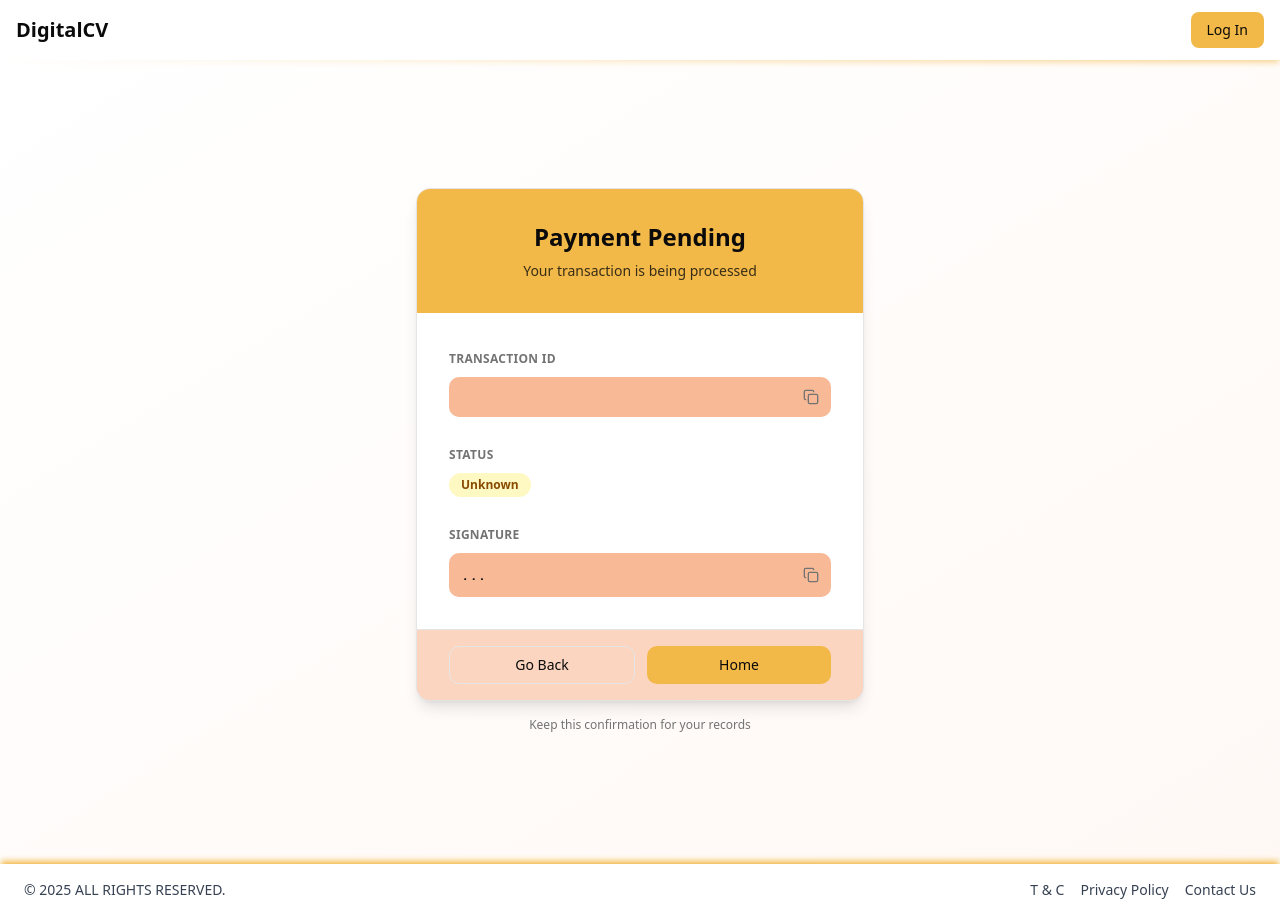
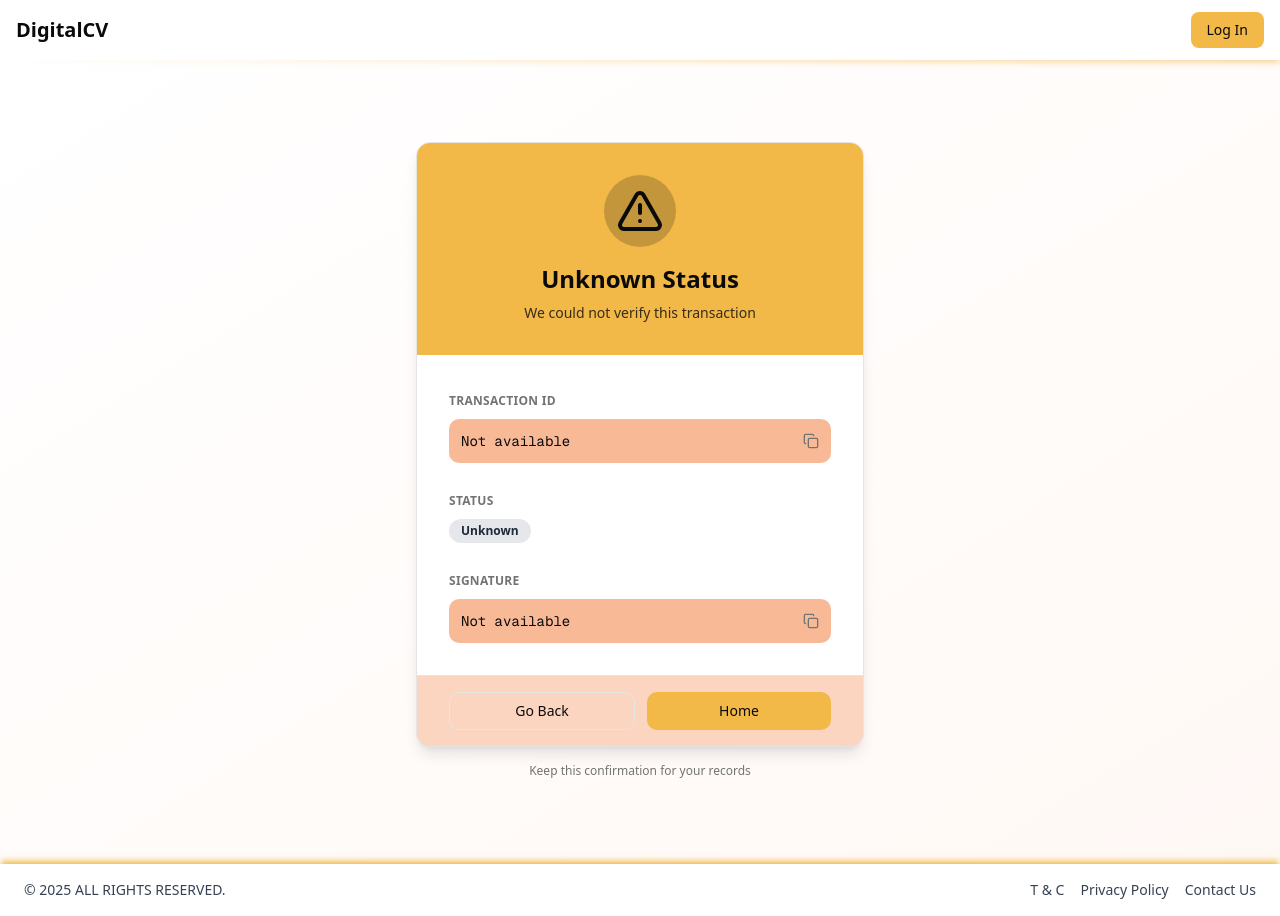
Before and after one commit to YasithaRenuk/DigitalCV, a Next.js app: page /paymentStates in a window 1280 px wide. Built offline with nearby package versions, Linux system fonts and the light colour scheme; no server answers.

Commit message:
Update page.tsx

```diff
--- a/src/app/(pages)/paymentStates/page.tsx
+++ b/src/app/(pages)/paymentStates/page.tsx
@@ -1,8 +1,63 @@
 "use client"
 
+import { Suspense } from "react"
 import { useSearchParams } from "next/navigation"
-import { Suspense } from "react"
-import { CheckCircle2, Copy } from "lucide-react"
+import {
+  CheckCircle2,
+  Copy,
+  XCircle,
+  Ban,
+  Loader2,
+  AlertTriangle,
+} from "lucide-react"
+
+type StatusType = "success" | "failed" | "cancelled" | "pending" | "unknown"
+
+const getStatusUI = (state: string | null) => {
+  const normalized = (state || "").toLowerCase()
+
+  switch (normalized) {
+    case "success":
+    case "completed":
+      return {
+        title: "Payment Successful",
+        message: "Your transaction has been completed",
+        type: "success" as StatusType,
+      }
+
+    case "failed":
+    case "error":
+    case "declined":
+      return {
+        title: "Payment Failed",
+        message: "The payment could not be completed",
+        type: "failed" as StatusType,
+      }
+
+    case "cancelled":
+    case "canceled":
+      return {
+        title: "Payment Cancelled",
+        message: "You cancelled the payment",
+        type: "cancelled" as StatusType,
+      }
+
+    case "pending":
+    case "processing":
+      return {
+        title: "Payment Pending",
+        message: "Your payment is still processing",
+        type: "pending" as StatusType,
+      }
+
+    default:
+      return {
+        title: "Unknown Status",
+        message: "We could not verify this transaction",
+        type: "unknown" as StatusType,
+      }
+  }
+}
 
 function PaymentStatus() {
   const searchParams = useSearchParams()
@@ -11,10 +66,50 @@ function PaymentStatus() {
   const state = searchParams.get("state")
   const signature = searchParams.get("signature")
 
-  const isSuccess = state === "success" || state === "completed"
+  const stateUI = getStatusUI(state)
+
+  const badgeColor =
+    {
+      success:
+        "bg-green-100 text-green-800 dark:bg-green-900 dark:text-green-100",
+      failed:
+        "bg-red-100 text-red-800 dark:bg-red-900 dark:text-red-100",
+      cancelled:
+        "bg-yellow-100 text-yellow-800 dark:bg-yellow-900 dark:text-yellow-100",
+      pending:
+        "bg-blue-100 text-blue-800 dark:bg-blue-900 dark:text-blue-100",
+      unknown:
+        "bg-gray-200 text-gray-800 dark:bg-gray-700 dark:text-gray-300",
+    }[stateUI.type] || "bg-gray-200 text-gray-800 dark:bg-gray-700 dark:text-gray-300"
+
+  const prettyState = state
+    ? state.charAt(0).toUpperCase() + state.slice(1).toLowerCase()
+    : "Unknown"
 
   const handleCopy = (text: string) => {
+    if (!text) return
     navigator.clipboard.writeText(text)
+  }
+
+  const shortSignature =
+    signature && signature.length > 20
+      ? `${signature.substring(0, 20)}...`
+      : signature || "Not available"
+
+  const renderIcon = () => {
+    switch (stateUI.type) {
+      case "success":
+        return <CheckCircle2 className="w-12 h-12" />
+      case "failed":
+        return <XCircle className="w-12 h-12" />
+      case "cancelled":
+        return <Ban className="w-12 h-12" />
+      case "pending":
+        return <Loader2 className="w-12 h-12 animate-spin" />
+      case "unknown":
+      default:
+        return <AlertTriangle className="w-12 h-12" />
+    }
   }
 
   return (
@@ -23,22 +118,15 @@ function PaymentStatus() {
         <div className="bg-card border border-border rounded-xl shadow-lg overflow-hidden">
           {/* Header with status indicator */}
           <div className="bg-primary text-primary-foreground p-8 text-center">
-            {isSuccess ? (
-              <>
-                <div className="flex justify-center mb-4">
-                  <div className="rounded-full bg-primary-foreground/20 p-3">
-                    <CheckCircle2 className="w-12 h-12 text-primary-foreground" />
-                  </div>
-                </div>
-                <h1 className="text-2xl font-bold">Payment Successful</h1>
-                <p className="text-primary-foreground/80 text-sm mt-2">Your transaction has been completed</p>
-              </>
-            ) : (
-              <>
-                <h1 className="text-2xl font-bold">Payment Pending</h1>
-                <p className="text-primary-foreground/80 text-sm mt-2">Your transaction is being processed</p>
-              </>
-            )}
+            <div className="flex justify-center mb-4">
+              <div className="rounded-full bg-primary-foreground/20 p-3">
+                {renderIcon()}
+              </div>
+            </div>
+            <h1 className="text-2xl font-bold">{stateUI.title}</h1>
+            <p className="text-primary-foreground/80 text-sm mt-2">
+              {stateUI.message}
+            </p>
           </div>
 
           {/* Details section */}
@@ -52,36 +140,38 @@ function PaymentStatus() {
                 className="mt-2 flex items-center gap-2 bg-secondary/50 rounded-lg p-3 group cursor-pointer hover:bg-secondary/70 transition-colors"
                 onClick={() => handleCopy(transactionId || "")}
               >
-                <code className="text-sm font-mono text-foreground flex-1 break-all">{transactionId}</code>
+                <code className="text-sm font-mono text-foreground flex-1 break-all">
+                  {transactionId || "Not available"}
+                </code>
                 <Copy className="w-4 h-4 text-muted-foreground group-hover:text-foreground transition-colors flex-shrink-0" />
               </div>
             </div>
 
             {/* Status */}
             <div>
-              <label className="text-xs font-semibold text-muted-foreground uppercase tracking-wide">Status</label>
+              <label className="text-xs font-semibold text-muted-foreground uppercase tracking-wide">
+                Status
+              </label>
               <div className="mt-2 flex items-center gap-2">
                 <span
-                  className={`inline-flex items-center px-3 py-1 rounded-full text-xs font-semibold ${
-                    isSuccess
-                      ? "bg-green-100 text-green-800 dark:bg-green-900 dark:text-green-100"
-                      : "bg-yellow-100 text-yellow-800 dark:bg-yellow-900 dark:text-yellow-100"
-                  }`}
+                  className={`inline-flex items-center px-3 py-1 rounded-full text-xs font-semibold ${badgeColor}`}
                 >
-                  {state ? state.charAt(0).toUpperCase() + state.slice(1) : "Unknown"}
+                  {prettyState}
                 </span>
               </div>
             </div>
 
             {/* Signature */}
             <div>
-              <label className="text-xs font-semibold text-muted-foreground uppercase tracking-wide">Signature</label>
+              <label className="text-xs font-semibold text-muted-foreground uppercase tracking-wide">
+                Signature
+              </label>
               <div
                 className="mt-2 flex items-center gap-2 bg-secondary/50 rounded-lg p-3 group cursor-pointer hover:bg-secondary/70 transition-colors"
                 onClick={() => handleCopy(signature || "")}
               >
                 <code className="text-sm font-mono text-foreground flex-1 break-all">
-                  {signature?.substring(0, 20)}...
+                  {shortSignature}
                 </code>
                 <Copy className="w-4 h-4 text-muted-foreground group-hover:text-foreground transition-colors flex-shrink-0" />
               </div>
@@ -105,7 +195,9 @@ function PaymentStatus() {
           </div>
         </div>
 
-        <p className="text-center text-muted-foreground text-xs mt-4">Keep this confirmation for your records</p>
+        <p className="text-center text-muted-foreground text-xs mt-4">
+          Keep this confirmation for your records
+        </p>
       </div>
     </div>
   )
@@ -117,7 +209,7 @@ export default function SearchCV() {
       fallback={
         <div className="min-h-screen bg-gradient-to-br from-background to-secondary/5 flex items-center justify-center">
           <div className="text-center">
-            <div className="inline-block animate-spin rounded-full h-8 w-8 border-b-2 border-primary mb-4"></div>
+            <div className="inline-block animate-spin rounded-full h-8 w-8 border-b-2 border-primary mb-4" />
             <p className="text-muted-foreground">Loading payment status...</p>
           </div>
         </div>
```
